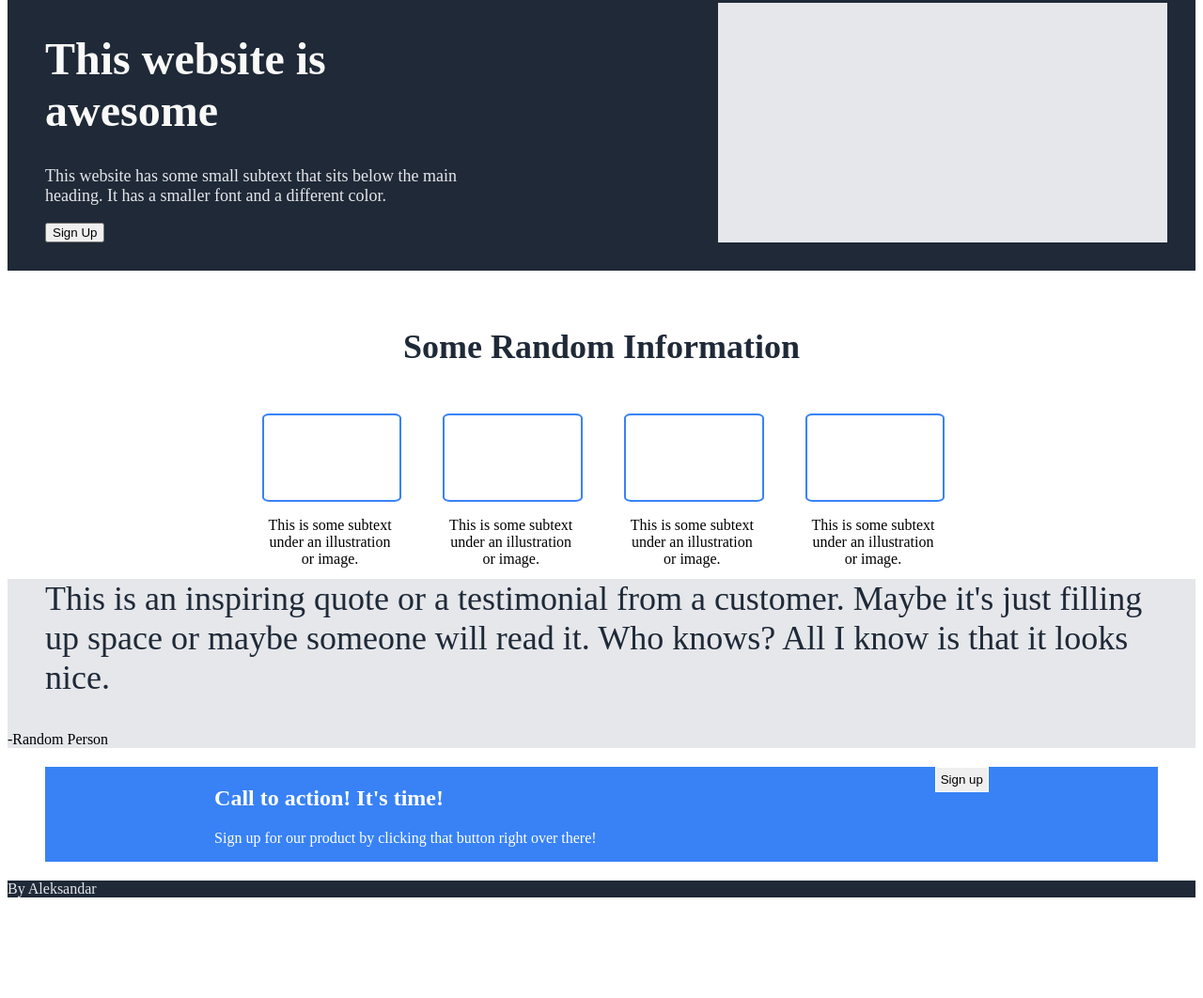
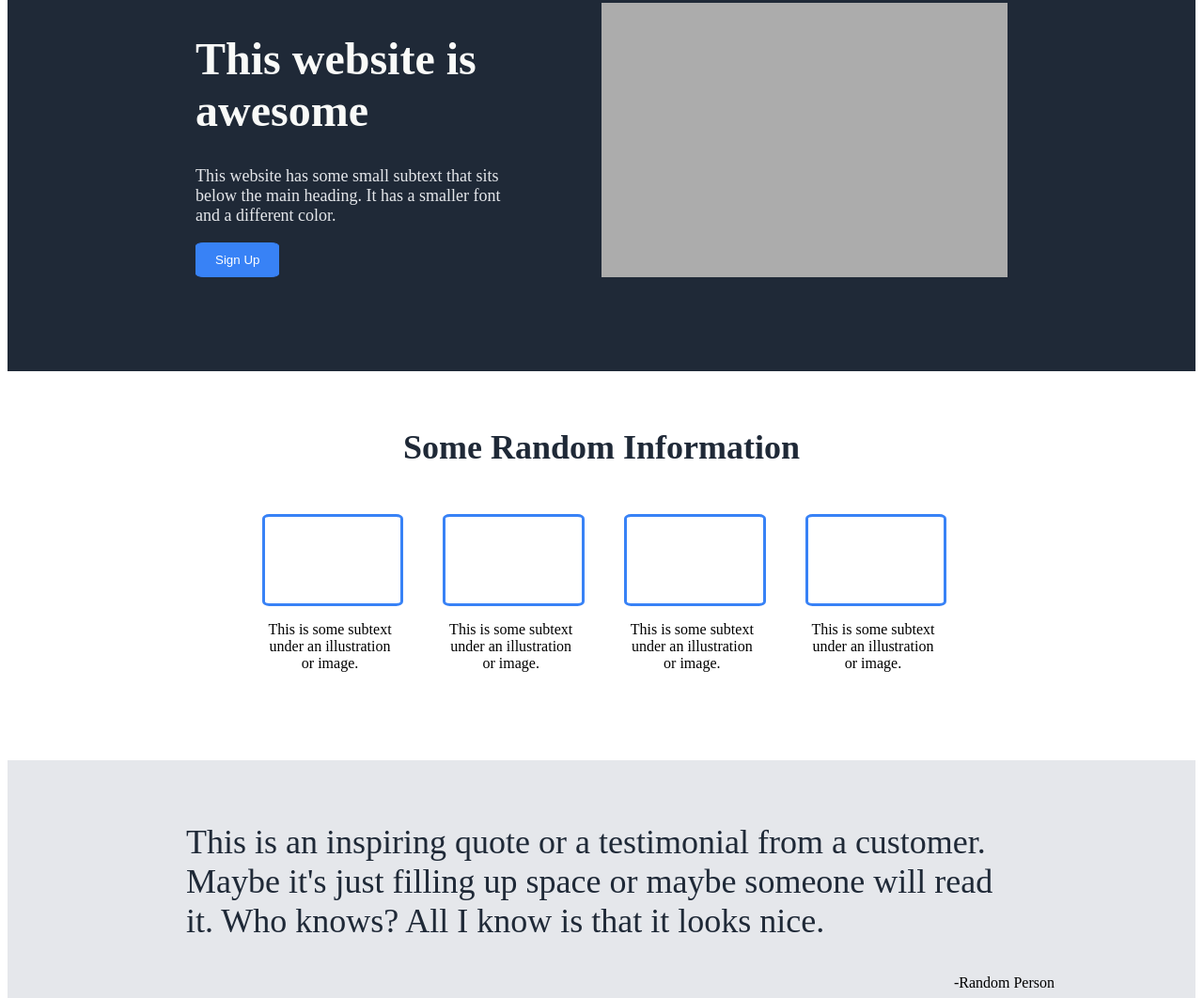
Before and after one commit to Aleksaks27/landing-page, a plain HTML site: page index.html in a window 1280 px wide. Shown: the part 110-1172 px from the top of the page at 94% size. Before the commit the page ends 1073 px from the top, so only its background shows below. Drawn offline with Linux system fonts and the light colour scheme.

Commit message:
Improve on-page styling further

```diff
--- a/styles.css
+++ b/styles.css
@@ -4,7 +4,7 @@
     flex-direction: column;
     justify-content: flex-start;
     gap: 30px;
-    padding: 0 30px 30px 40px;
+    padding: 0 200px 100px 200px;
 }
 
 .header .navbar {
@@ -32,7 +32,6 @@
 .header-content {
     display: flex;
     justify-content: space-between;
-    gap: 20%;
 }
 
 .header .header-content .hero {
@@ -40,8 +39,17 @@
     color: #F9FAF8;
 }
 
+.header .header-content button {
+    padding: 10px 20px;
+    color: white;
+    background-color: #3882F6;
+    border: 1px solid #3882F6;
+    border-radius: 10%;
+}
+
 .header .header-content .image {
-    background-color: #E5E7EB;
+    background-color: #acacac;
+    width: 50%;
 }
 
 .header .navbar ul a, .header .header-content p{
@@ -55,7 +63,7 @@
 
 
 .information {
-    padding: 30px;
+    padding: 30px 30px 150px 30px;
 }
 
 .information h2 {
@@ -80,7 +88,7 @@
 .information .cards .image {
     width: 100%;
     height: 100%;
-    border: 2px solid #3882F6;
+    border: 3px solid #3882F6;
     border-radius: 5%;
 }
 
@@ -90,6 +98,7 @@
 
 .quote {
     background-color: #E5E7EB;
+    padding: 30px 150px 30px 150px;
 }
 
 .quote blockquote {
@@ -97,12 +106,19 @@
     font-style: light italic;
     color:#1F2937
 }
+
+.quote p {
+    text-align: right;
+}
+
 .cta {
     background-color: #3882F6;
     color: white;
     display: flex;
     justify-content: space-around;
-    margin: 20px 40px;
+    align-items: center;
+    padding: 20px 40px;
+    margin: 40px 100px;
 }
 
 .cta h2 {
@@ -110,11 +126,18 @@
 }
 
 .cta button {
-    border: 1px solid white;
-    padding: 5px;
+    border: 2px solid white;
+    border-radius: 10%;
+    background-color: #3882F6;
+    color: white;
+    font-size: 24px;
+    font-weight: bold;
+    padding: 10px 20px;
 }
 
 footer {
     background-color: #1F2937;
-    color:#E5E7EB
+    color:#E5E7EB;
+    padding: 10px;
+    text-align: center;
 }
```
